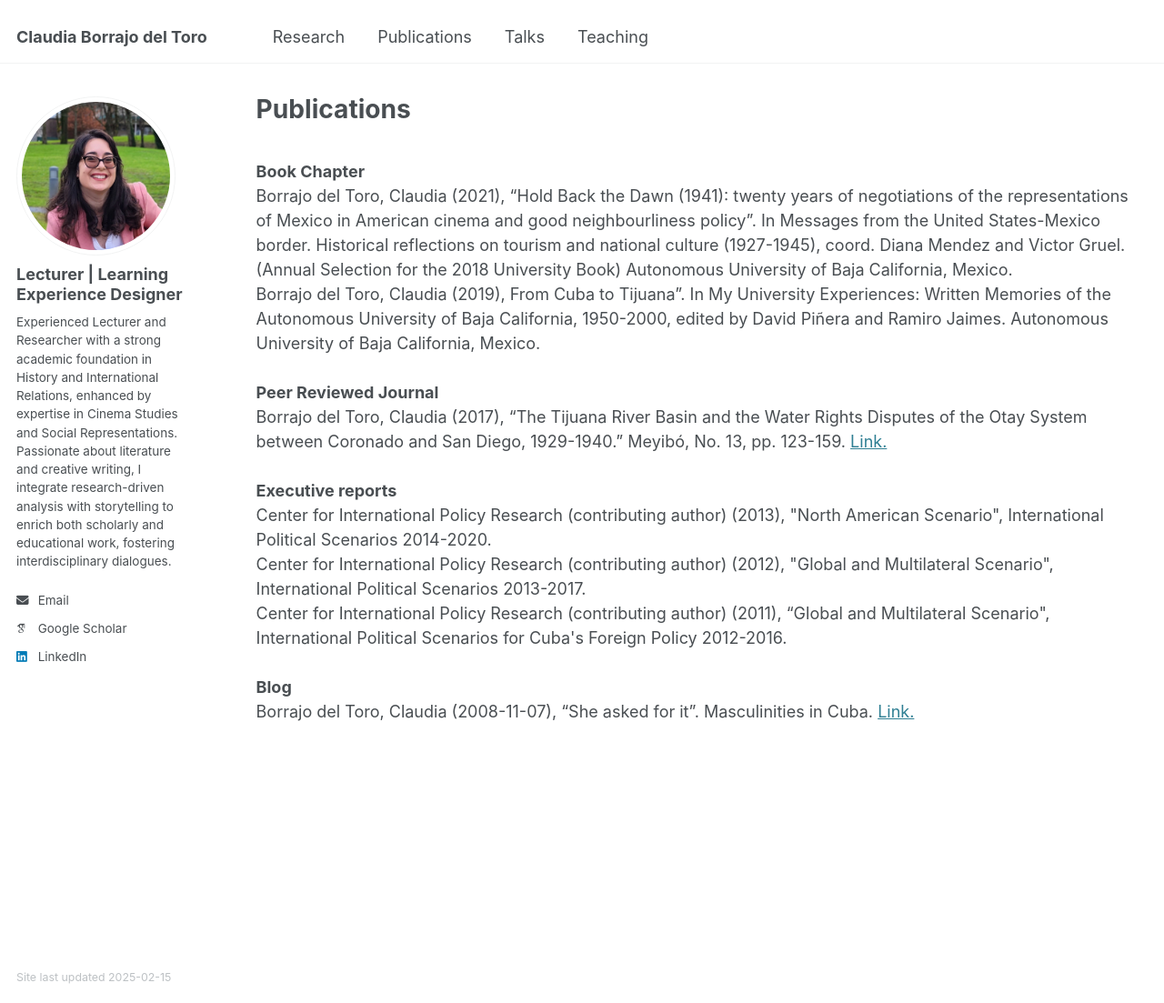
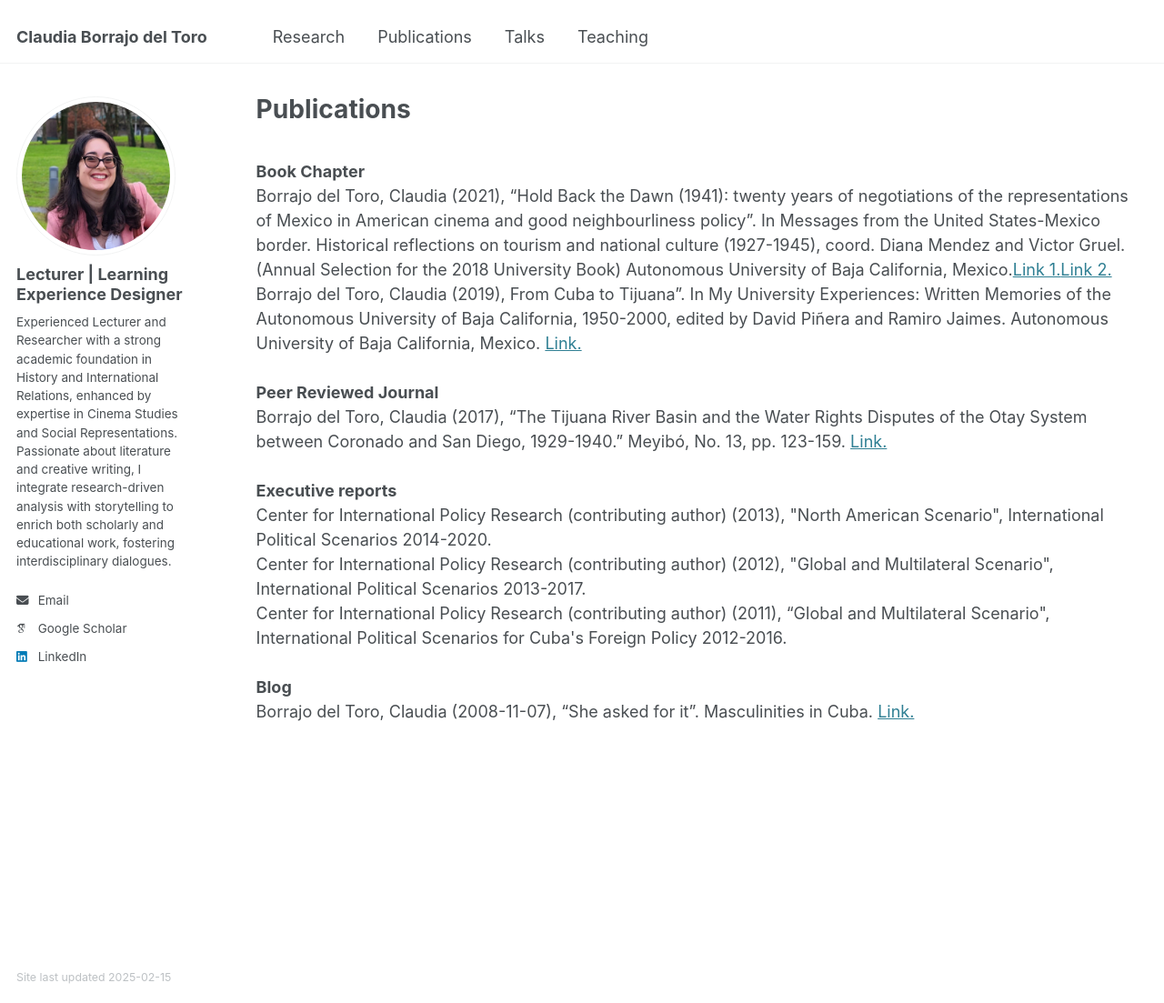
Before and after one commit to claudiabt/claudiabt.github.io, a Jekyll site: the page built from _pages/publications.html, in a window 1280 px wide and 1103 px high. Shown: the whole window at 91% size. Built offline with Jekyll 4.4.1, drawn with Linux system fonts in a browser that asks for light colours; some web fonts are replaced.

Commit message:
Update publications.html

```diff
--- a/_pages/publications.html
+++ b/_pages/publications.html
@@ -7,13 +7,13 @@ author_profile: true
 <br>
 <strong>Book Chapter</strong>
 <br>
-Borrajo del Toro, Claudia (2021), “Hold Back the Dawn (1941): twenty years of negotiations of the representations of Mexico in American cinema and good neighbourliness policy”. In Messages from the United States-Mexico border. Historical reflections on tourism and national culture (1927-1945), coord. Diana Mendez and Victor Gruel. (Annual Selection for the 2018 University Book) Autonomous University of Baja California, Mexico.
+Borrajo del Toro, Claudia (2021), “Hold Back the Dawn (1941): twenty years of negotiations of the representations of Mexico in American cinema and good neighbourliness policy”. In Messages from the United States-Mexico border. Historical reflections on tourism and national culture (1927-1945), coord. Diana Mendez and Victor Gruel. (Annual Selection for the 2018 University Book) Autonomous University of Baja California, Mexico.<span class="wordwrap"><a target="blank" href="https://altexto.mx/mensajes-desde-la-frontera-mexico-estados-unidos-u5tbb.html">Link 1.</a></span><span class="wordwrap"><a target="blank" href="https://simeh.co/search/publication/mensajes-desde-la-frontera-mexico-estados-unidos-u5tbb.html">Link 2.</a></span>
 <br>
-Borrajo del Toro, Claudia (2019), From Cuba to Tijuana”. In My University Experiences: Written Memories of the Autonomous University of Baja California, 1950-2000, edited by David Piñera and Ramiro Jaimes. Autonomous University of Baja California, Mexico.
-<br><br>
+Borrajo del Toro, Claudia (2019), From Cuba to Tijuana”. In My University Experiences: Written Memories of the Autonomous University of Baja California, 1950-2000, edited by David Piñera and Ramiro Jaimes. Autonomous University of Baja California, Mexico. <span class="wordwrap"><a target="blank" href="https://isbnmexico.indautor.cerlalc.org/catalogo.php?mode=detalle&nt=313417">Link.</a></span><br><br>
 <strong>Peer Reviewed Journal</strong>
 <br>
-Borrajo del Toro, Claudia (2017), “The Tijuana River Basin and the Water Rights Disputes of the Otay System between Coronado and San Diego, 1929-1940.” Meyibó, No. 13, pp. 123-159. <span class="wordwrap"><a target="blank" href="chrome-extension://efaidnbmnnnibpcajpcglclefindmkaj/http://iih.tij.uabc.mx/iihDigital/MeyiboCap/Num13/LA%20CUENCA.pdf">Link.</a></span><br><br>
+Borrajo del Toro, Claudia (2017), “The Tijuana River Basin and the Water Rights Disputes of the Otay System between Coronado and San Diego, 1929-1940.” Meyibó, No. 13, pp. 123-159. <span class="wordwrap"><a target="blank" href="chrome-extension://efaidnbmnnnibpcajpcglclefindmkaj/http://iih.tij.uabc.mx/iihDigital/MeyiboCap/Num13/LA%20CUENCA.pdf">Link.</a></span>
+<br><br>
 <strong>Executive reports</strong>
 <br>
 Center for International Policy Research (contributing author) (2013), "North American Scenario", International Political Scenarios 2014-2020.
```
